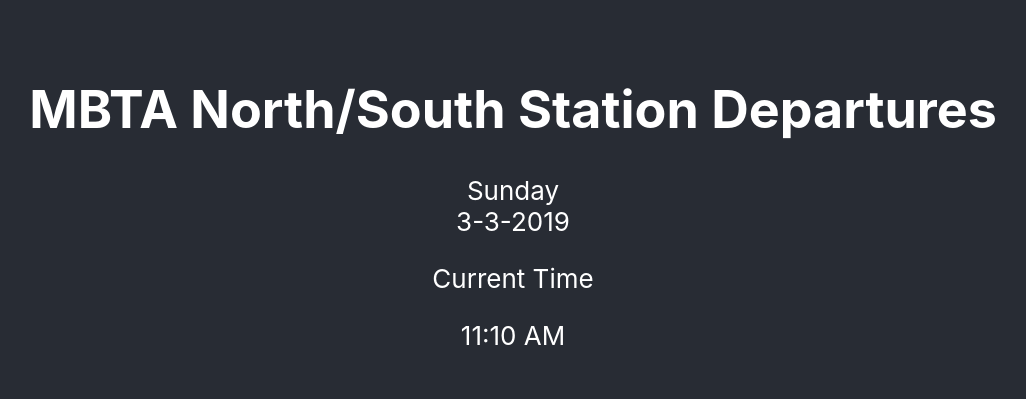
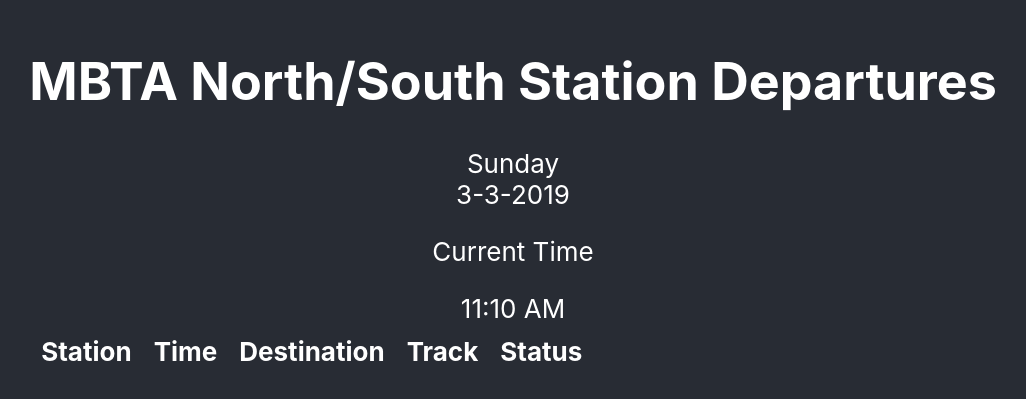
Before and after one commit to c-h-russell-walker/mbta-schedule, a React (Create React App) app: page / in a window 1280 px wide. Shown: the part 203-602 px from the top of the page, without its empty margins (127-1153 px from the left). Built offline with nearby package versions, Linux system fonts and the light colour scheme.

Commit message:
CRW Stubbed out components for departures table

```diff
--- a/src/components/CurrentTime.jsx
+++ b/src/components/CurrentTime.jsx
@@ -17,6 +17,7 @@
   }
 
   _formatTime(time) {
+    // TODO - Move to a utils folder for reuse
     return time.toLocaleString(
       'en-US',
       {
--- /dev/null
+++ b/src/components/DepartureTime.jsx
@@ -0,0 +1,10 @@
+import React from 'react';
+
+
+class DepartureTime extends React.Component {
+  render() {
+    return <td>departure time</td>;
+  }
+}
+
+export default DepartureTime;
--- /dev/null
+++ b/src/components/DeparturesTable.jsx.js
@@ -0,0 +1,42 @@
+import React from 'react';
+
+import ScheduleRow from './ScheduleRow.jsx';
+
+
+class DeparturesTable extends React.Component {
+  constructor(props) {
+    super(props);
+
+    // TODO - Set API_KEY as Env. Var.
+
+    this.state = {
+      predictions: [],
+    };
+  }
+
+  render() {
+
+    // TODO - Style this
+
+    return (
+      <table cellPadding="10">
+        <thead>
+          <tr>
+            <th>Station</th>
+            <th>Time</th>
+            <th>Destination</th>
+            <th>Track</th>
+            <th>Status</th>
+          </tr>
+        </thead>
+        <tbody>
+          {
+            this.state.predictions.map((pred, idx) => <ScheduleRow key={idx} />)
+          }
+        </tbody>
+      </table>
+    );
+  }
+}
+
+export default DeparturesTable;
--- /dev/null
+++ b/src/components/Destination.jsx
@@ -0,0 +1,10 @@
+import React from 'react';
+
+
+class Destination extends React.Component {
+  render() {
+    return <td>track number</td>;
+  }
+}
+
+export default Destination;
--- a/src/components/ScheduleBoard.jsx
+++ b/src/components/ScheduleBoard.jsx
@@ -1,9 +1,10 @@
 import React from 'react';
 
+import BoardHeader from './BoardHeader.jsx';
 import CurrentDate from './CurrentDate.jsx';
 import CurrentTime from './CurrentTime.jsx';
 import DayOfWeek from './DayOfWeek.jsx';
-import BoardHeader from './BoardHeader.jsx';
+import DeparturesTable from './DeparturesTable.jsx';
 
 
 class ScheduleBoard extends React.Component {
@@ -15,6 +16,7 @@
         <DayOfWeek />
         <CurrentDate />
         <CurrentTime />
+        <DeparturesTable />
       </div>
     );
   }
--- /dev/null
+++ b/src/components/ScheduleRow.jsx
@@ -0,0 +1,24 @@
+import React from 'react';
+
+import DepartureTime from './DepartureTime.jsx';
+import Destination from './Destination.jsx';
+import StationName from './StationName.jsx';
+import Status from './Status.jsx';
+import TrackNumber from './TrackNumber.jsx';
+
+
+class ScheduleRow extends React.Component {
+  render() {
+    return (
+      <tr>
+        <StationName />
+        <DepartureTime />
+        <Destination />
+        <TrackNumber />
+        <Status />
+      </tr>
+    );
+  }
+}
+
+export default ScheduleRow;
--- /dev/null
+++ b/src/components/StationName.jsx
@@ -0,0 +1,10 @@
+import React from 'react';
+
+
+class StationName extends React.Component {
+  render() {
+    return <td>station name</td>;
+  }
+}
+
+export default StationName;
--- /dev/null
+++ b/src/components/Status.jsx
@@ -0,0 +1,10 @@
+import React from 'react';
+
+
+class Status extends React.Component {
+  render() {
+    return <td>status</td>;
+  }
+}
+
+export default Status;
--- /dev/null
+++ b/src/components/TrackNumber.jsx.js
@@ -0,0 +1,10 @@
+import React from 'react';
+
+
+class TrackNumber extends React.Component {
+  render() {
+    return <td>track number</td>;
+  }
+}
+
+export default TrackNumber;
```
